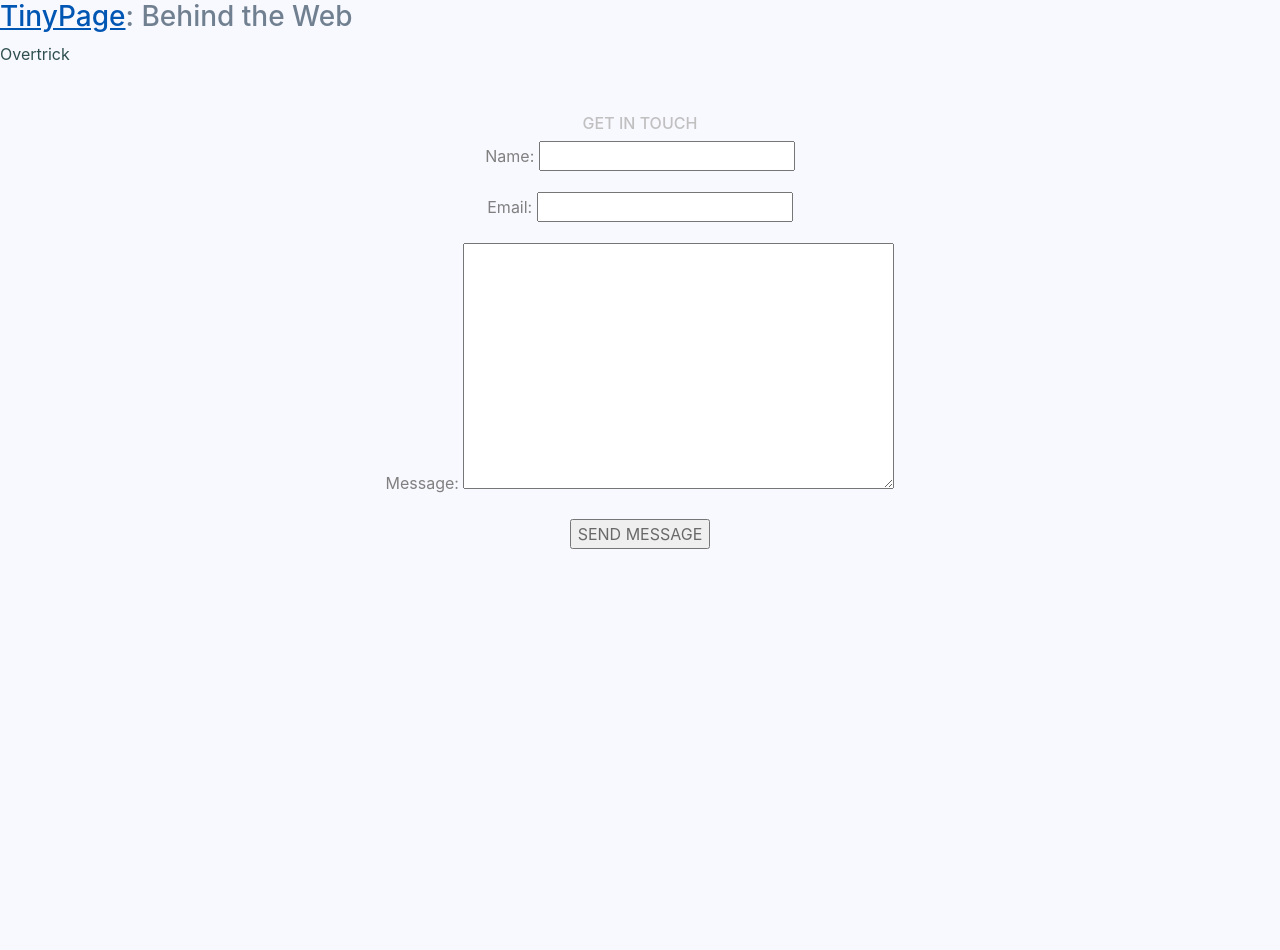
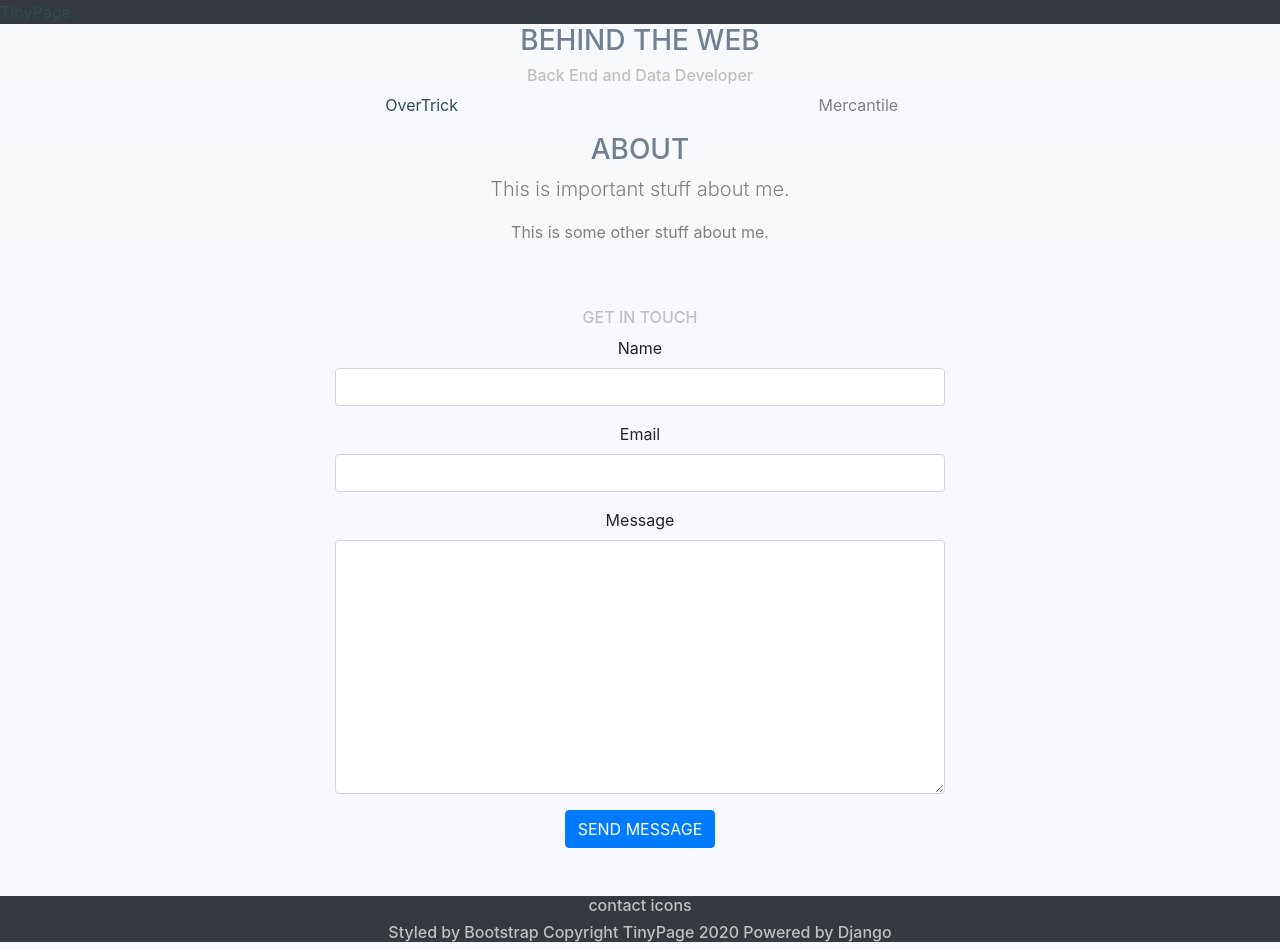
Before and after one commit to katemakescode/behind-the-web, a Django app: page / in a window 1280 px wide. Before the commit the page ends 549 px from the top, so only its background shows below. Run offline with Django 3.2, Linux system fonts and the light colour scheme; some libraries are stand-ins or nearby versions.

Commit message:
Bootstrapify contact form Remove suffix from field labels

```diff
--- a/tinypage/contact/forms.py
+++ b/tinypage/contact/forms.py
@@ -5,3 +5,7 @@ class ContactForm(forms.Form):
     name = forms.CharField(max_length=25)
     email = forms.EmailField()
     message = forms.CharField(widget=forms.Textarea)
+
+    def __init__(self, *args, **kwargs):
+        super().__init__(*args, **kwargs)
+        self.label_suffix = ''
--- a/tinypage/contact/templates/contact/message.html
+++ b/tinypage/contact/templates/contact/message.html
@@ -1,14 +1,28 @@
 {% extends "base.html" %}
 {% load static %}
+{% load widget_tweaks %}
 
 {% block title %}Contact{% endblock title %}
 
 {% block content %}
     <h6>GET IN TOUCH</h6>
 
-    <form method="post"> {% csrf_token %}
-        {{ form.as_p }}
-        <p><input type="submit" value="SEND MESSAGE"></p>
+    <form method="post" id="contact-form"> {% csrf_token %}
+        <div class="form-group">
+            {{ form.name.label_tag }}
+            {% render_field form.name class="form-control" %}
+        </div>
+        <div class="form-group">
+            {{ form.email.label_tag }}
+            {% render_field form.email class="form-control" %}
+        </div>
+        <div class="form-group">
+            {{ form.message.label_tag }}
+            {% render_field form.message class="form-control" %}
+        </div>
+        <button type="submit" class="btn btn-primary">
+            SEND MESSAGE
+        </button>
     </form>
 
     {% if sent %}
--- a/tinypage/home/templates/home/index.html
+++ b/tinypage/home/templates/home/index.html
@@ -5,13 +5,44 @@
 {% endblock title %}
 
 {% block content %}
-    <h3>
-        <a href="{% url 'tinypage:index' %}">TinyPage</a>:
-        Behind the Web
-    </h3>
-    <a href="{{ overtrick_url }}">Overtrick</a>
+    <section id="navbar" class="bg-dark">
+        <a href="{% url 'tinypage:index' %}">TinyPage</a>
+    </section>
 
-    <div class="col-6 mx-auto py-5 text-center">
+    <section id="masthead" class="bg-light text-center">
+        <h3>BEHIND THE WEB</h3>
+        <h6>Back End and Data Developer</h6>
+    </section>
+
+    <section id="portfolio">
+        <div class="row">
+            <div class="col-md-2 offset-md-3 text-center">
+                <p><a href="{{ overtrick_url }}">OverTrick</a></p>
+            </div>
+            <div class="col-md-2 offset-md-2 text-center">
+                <p>Mercantile</p>
+            </div>
+        </div>
+    </section>
+
+    <section id="about" class="bg-light text-center">
+        <h3>ABOUT</h3>
+        <p class="lead">This is important stuff about me.</p>
+        <p>This is some other stuff about me.</p>
+    </section>
+
+    <section id="contact-form" class="col-6 mx-auto py-5 text-center">
         {% include "contact/message.html" %}
-    </div>
+    </section>
+
+    <section id="footer" class="bg-dark text-center">
+        <h6>
+            contact icons
+        </h6>
+        <h6>
+            Styled by Bootstrap
+            Copyright TinyPage 2020
+            Powered by Django
+        </h6>
+    </section>
 {% endblock content %}
--- a/tinypage/tinypage/settings.py
+++ b/tinypage/tinypage/settings.py
@@ -39,6 +39,7 @@ INSTALLED_APPS = [
     'django.contrib.sessions',
     'django.contrib.messages',
     'django.contrib.staticfiles',
+    'widget_tweaks'
 ]
 
 MIDDLEWARE = [
```
Also changed, not shown: tinypage/static/tinypage/css/base.css (+13 -0 lines).
